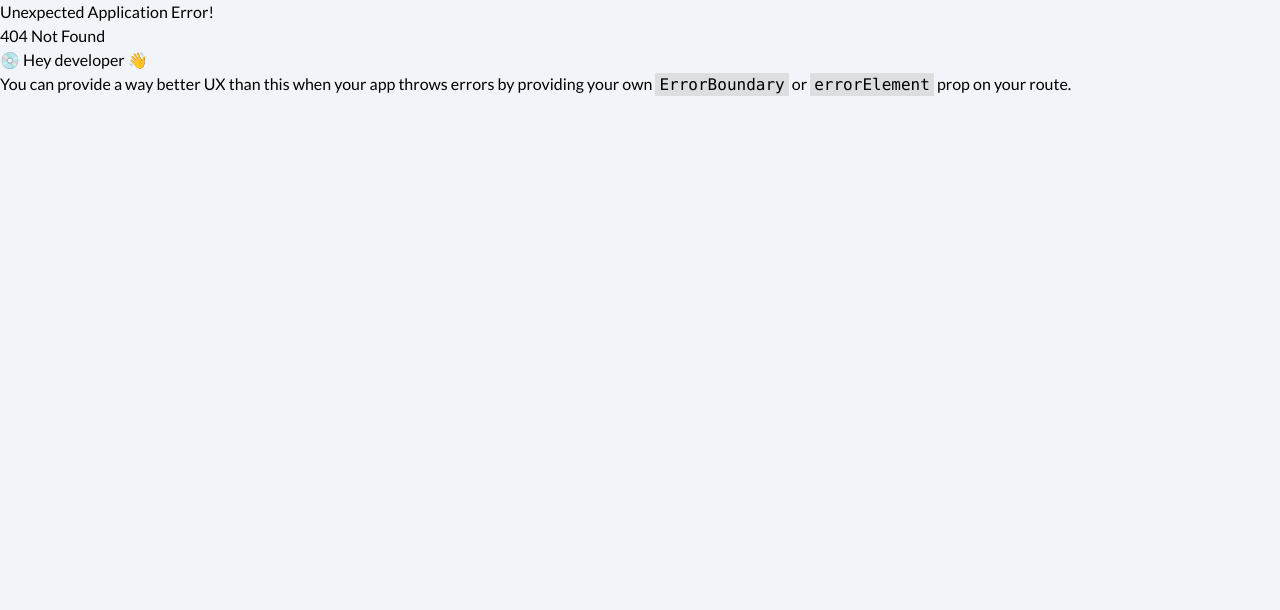
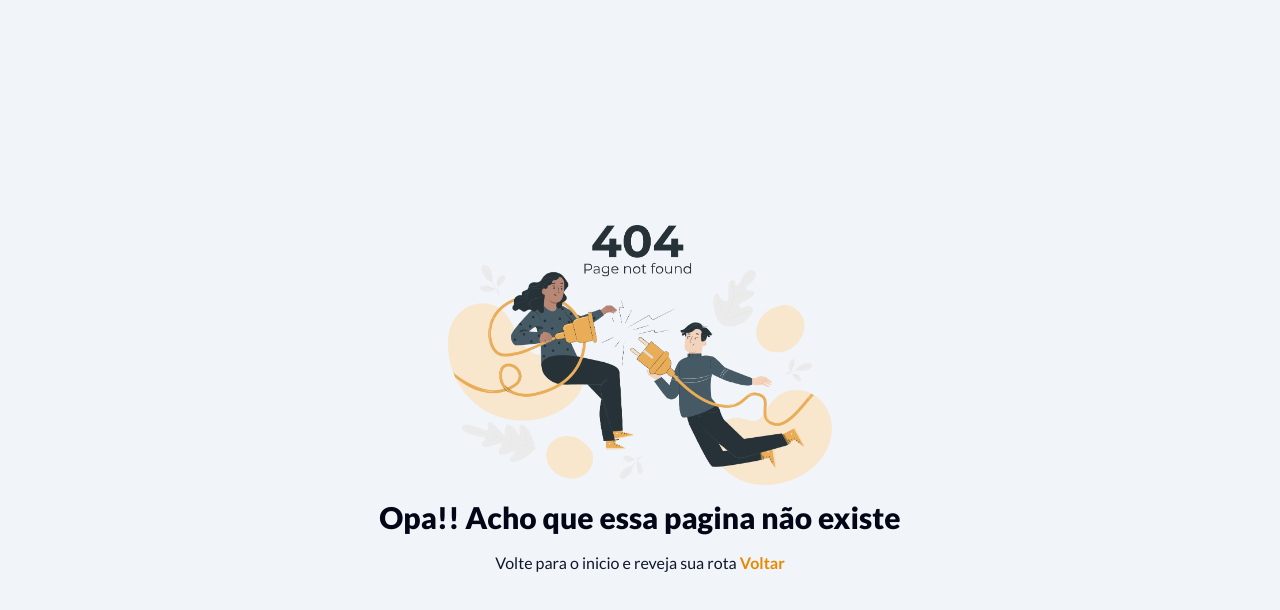
Before and after one commit to DFelipe1/QuebraGalho, a React (Vite) app: page /chat in a window 1280 px wide. Before the commit this address had no page. Shown: the top 610 px of the page. Built offline with nearby package versions, Linux system fonts and the light colour scheme.

Commit message:
add route 404

```diff
--- /dev/null
+++ b/src/Views/404/index.tsx
@@ -0,0 +1,24 @@
+import { Link } from "react-router-dom";
+import Image404 from '../../assets/images/404.png';
+
+export function NotFoundPage(){
+    return (
+        <main className="w-screnn h-screen overflow-hidden flex flex-col justify-center items-center">
+            <div className="w-fit p-3 flex flex-col justify-center items-center gap-3">
+                <img
+                    src={Image404}
+                    alt=""
+                    className="w-96"
+                />
+                <h1 className="text-3xl text-slate-950 font-extrabold leading-snug">Opa!! Acho que essa pagina não existe</h1>
+                <span className=" text-base text-slate-900 leading-normal space-y-5">
+                    Volte para o inicio e reveja sua rota
+                    <Link
+                        to='/'
+                        className="text-secondary-500 hover:text-secondary-300 font-bold"
+                    > Voltar </Link>
+                </span>
+            </div>
+        </main>
+    )
+}
--- a/src/main.tsx
+++ b/src/main.tsx
@@ -11,6 +11,7 @@ import { Register } from './Views/register';
 import { Post } from './Views/post';
 import { Layout } from './Views/layout';
 import { Notification } from './Views/notification';
+import { NotFoundPage } from './Views/404';
 
 const router = createBrowserRouter([
   {
@@ -39,6 +40,10 @@ const router = createBrowserRouter([
     path: "/register",
     element: <div className='w-full max-w-[1216px] mx-auto'><Register/></div>,
   },
+  {
+    path: "/*",
+    element: <NotFoundPage/>,
+  },
 ]);
 
 ReactDOM.createRoot(document.getElementById('root')!).render(
```
Also changed, not shown: src/assets/images/404.png (added).
